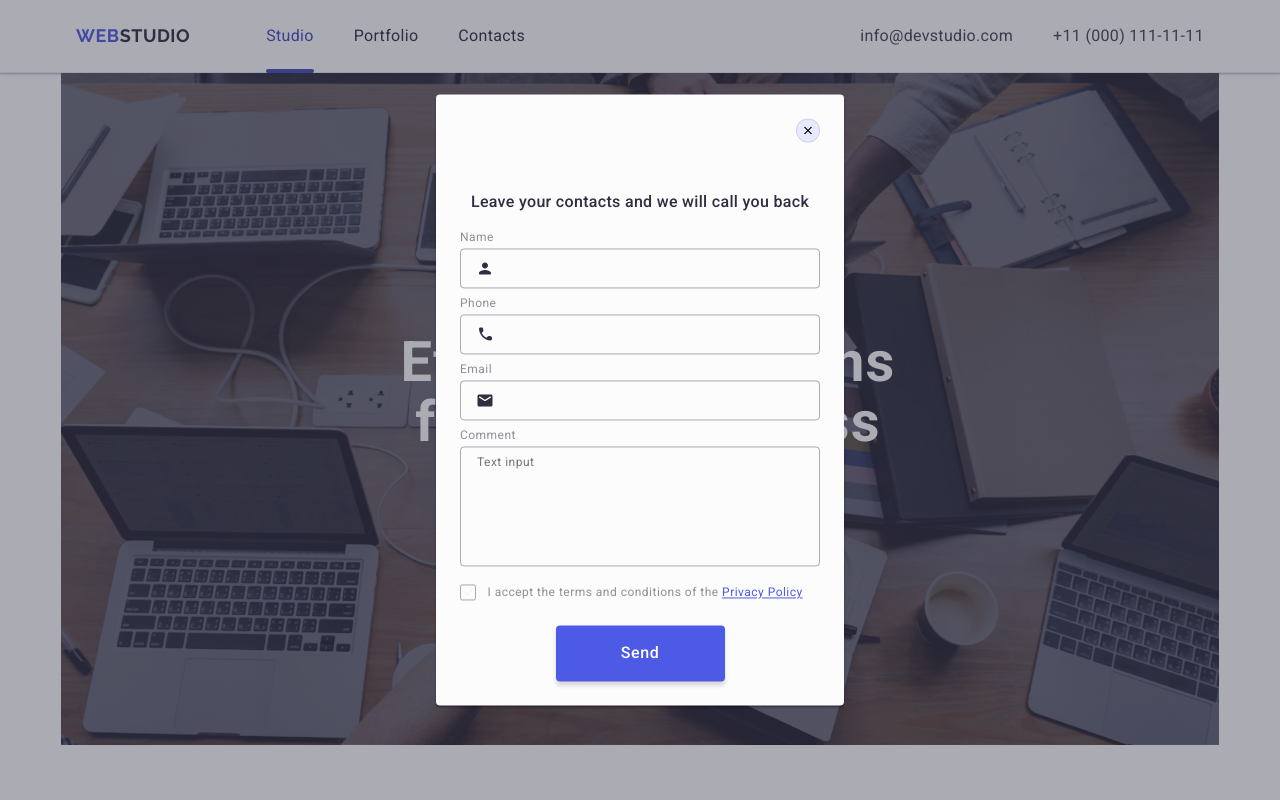
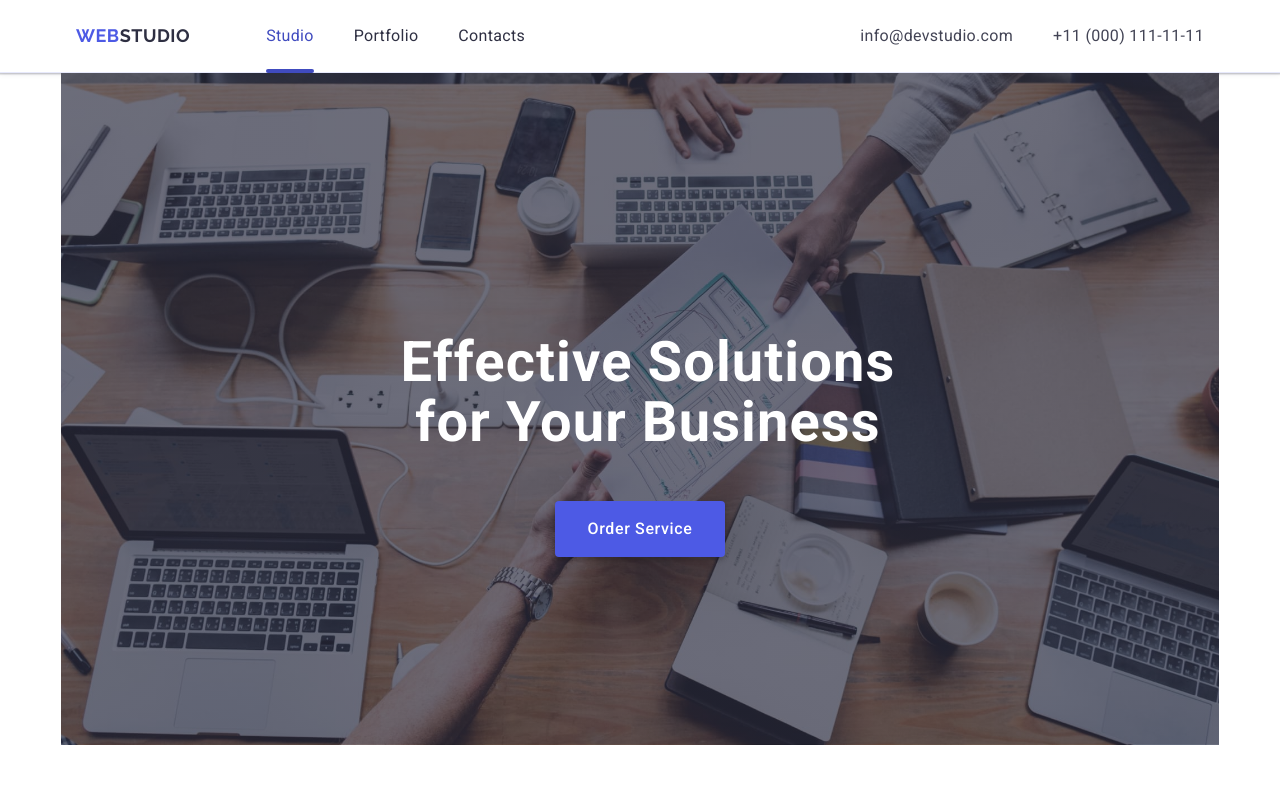
Before and after one commit to Hanna-Odnosum/goit-markup-hw-06, a plain HTML site: page index.html in a window 1280 px wide. Shown: the top 800 px of the page. Drawn offline with nearby package versions, Linux system fonts and the light colour scheme.

Commit message:
hidden modal

```diff
--- a/index.html
+++ b/index.html
@@ -754,7 +754,7 @@
     </footer>
 
     <!--Modal-->
-    <div class="backdrop is-open hidden">
+    <div class="backdrop hidden">
       <div class="modal">
         <button type="button" class="modal-close-btn">
           <svg class="close-icon" width="8" height="8">
```
